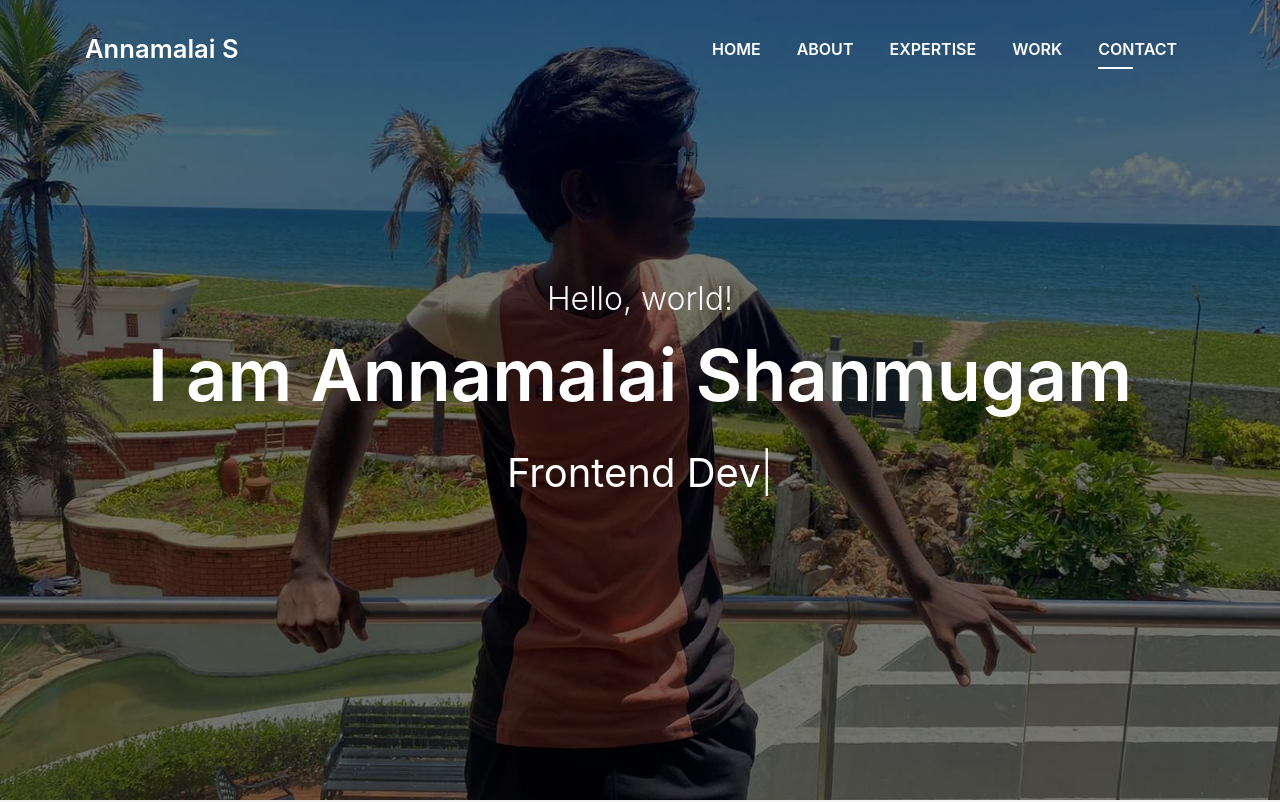
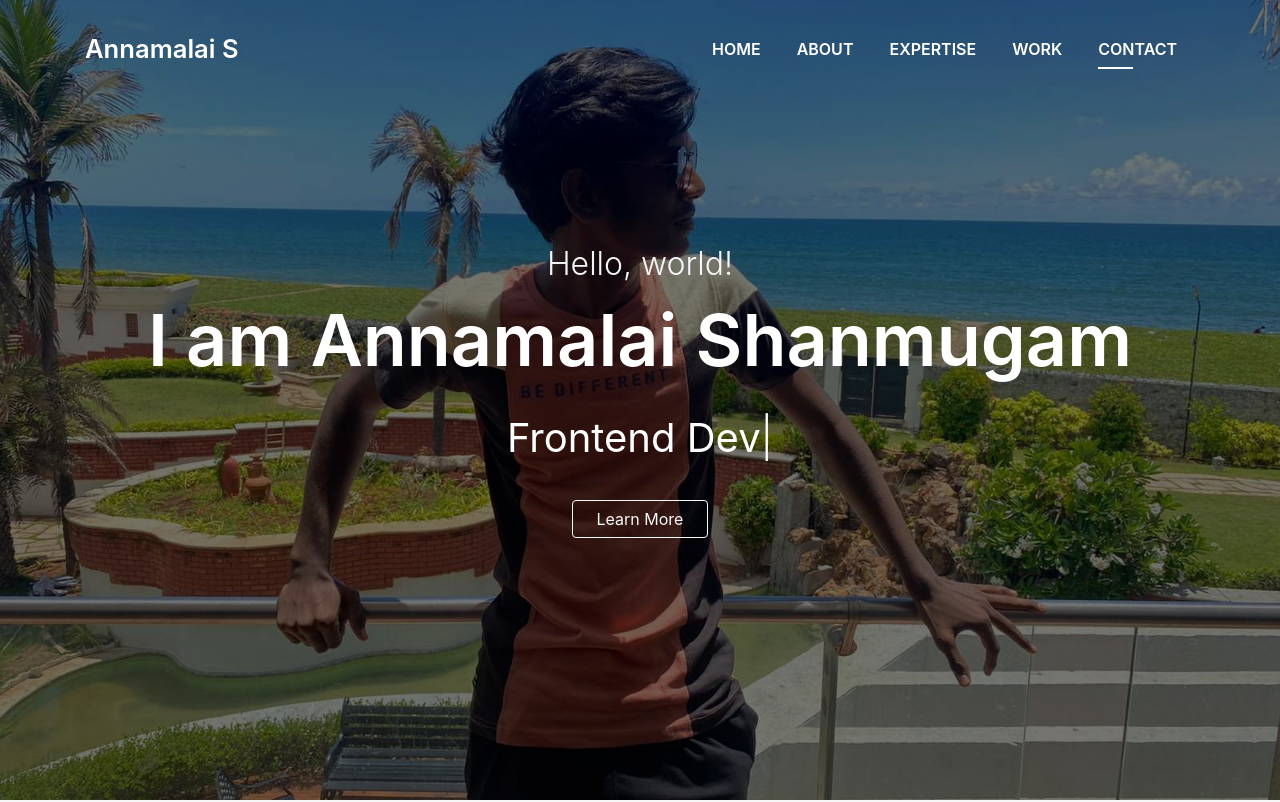
Before and after one commit to annamalai-shan/My-Portfolio, a plain HTML site: page index.html in a window 1280 px wide. Shown: the top 802 px of the page. Drawn offline with Linux system fonts and the light colour scheme; files whose address does not match are found by name.

```diff
--- a/index.html
+++ b/index.html
@@ -91,10 +91,17 @@
             <p class="intro-subtitle">
               <span class="text-slider-items"
                 >Web Developer,Web Designer,Frontend Developer,Backend
-                Developer,FullStack Developer</span
+                Developer,FullStack Developer </span
               ><strong class="text-slider"></strong>
             </p>
-            <!-- <p class="pt-3"><a class="btn btn-primary btn js-scroll px-4" href="#about" role="button">Learn More</a></p> -->
+            <p class="pt-3">
+              <a
+                class="btn btn-outline-light bg-transparent js-scroll px-4"
+                href="#about"
+                role="button"
+                >Learn More</a
+              >
+            </p>
           </div>
         </div>
       </div>
@@ -719,6 +726,7 @@
                           <div class="col-md-12 mb-3">
                             <div class="form-group">
                               <textarea
+                                style="resize: none"
                                 class="form-control"
                                 name="message"
                                 rows="5"
```
